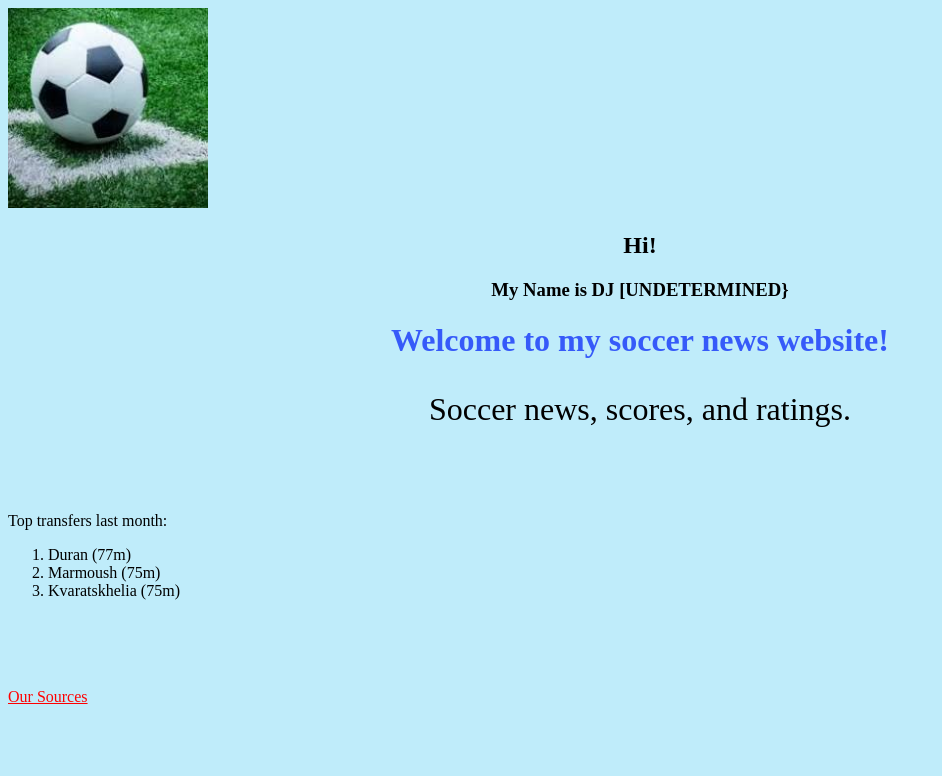
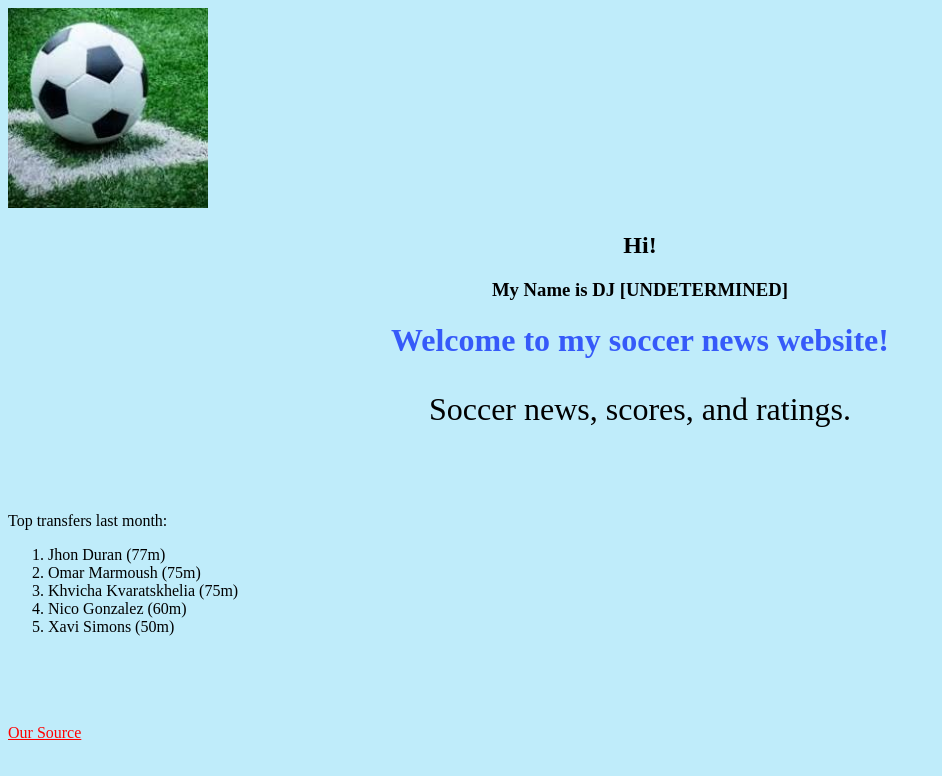
Before and after one commit to CJones-Howe/cybr201-Bsurpriseua-.github.io-, a plain HTML site: page index.html in a window 1280 px wide. Shown: the whole page, without its empty margins (0-942 px from the left). Drawn offline with Linux system fonts and the light colour scheme.

Commit message:
Update index.html

```diff
--- a/index.html
+++ b/index.html
@@ -12,19 +12,21 @@
 	</head>
 <img src="ball.jpg" width="200" height="200">
 <h2>Hi!</h2>
-<h3>My Name is DJ [UNDETERMINED}</h3>
+<h3>My Name is DJ [UNDETERMINED]</h3>
 <body>
 <h1>Welcome to my soccer news website!</h1>
 <p id="para1">Soccer news, scores, and ratings.</p>
 <br></br>
 <p>Top transfers last month: </p>
 <ol>
-<li>Duran (77m)</li>
-<li>Marmoush (75m)</li>
-<li>Kvaratskhelia (75m)</li>
+<li>Jhon Duran (77m)</li>
+<li>Omar Marmoush (75m)</li>
+<li>Khvicha Kvaratskhelia (75m)</li>
+<li>Nico Gonzalez (60m)</li>
+<li>Xavi Simons (50m)</li>
 </ol>
 <br></br>
 <br></br>
-<a href="https://www.sofascore.com/">Our Sources</a>
+<a href="https://www.sofascore.com/">Our Source</a>
 </body>
 </html>
```
